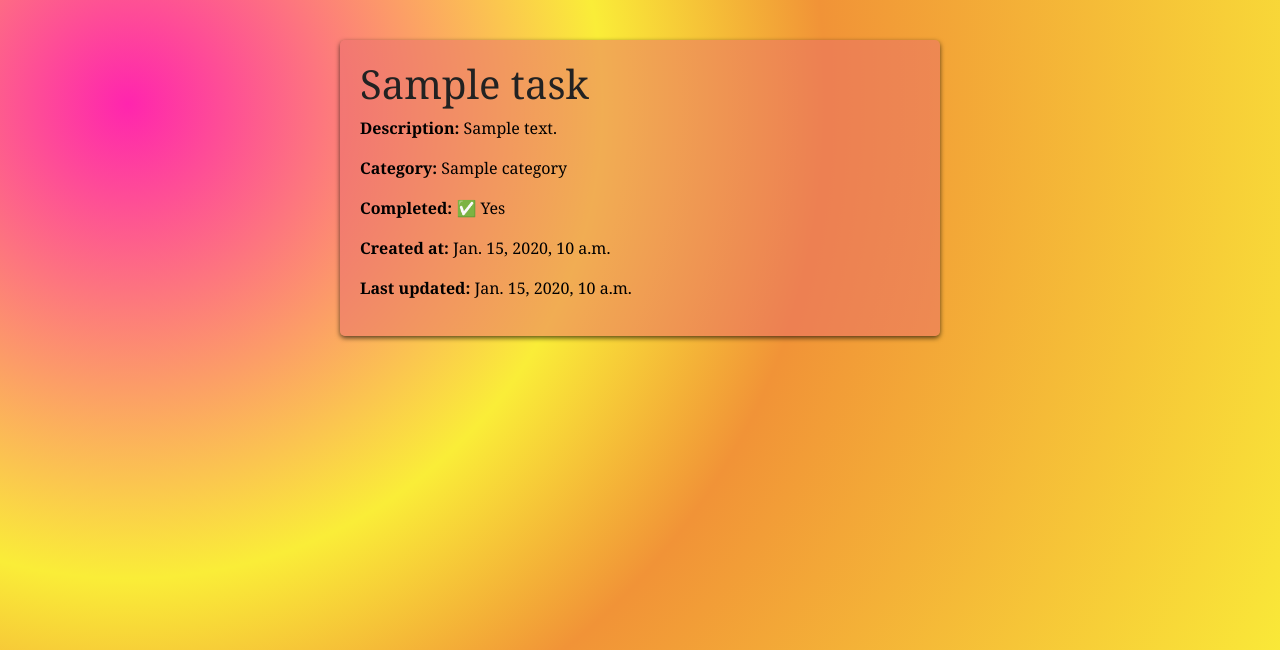
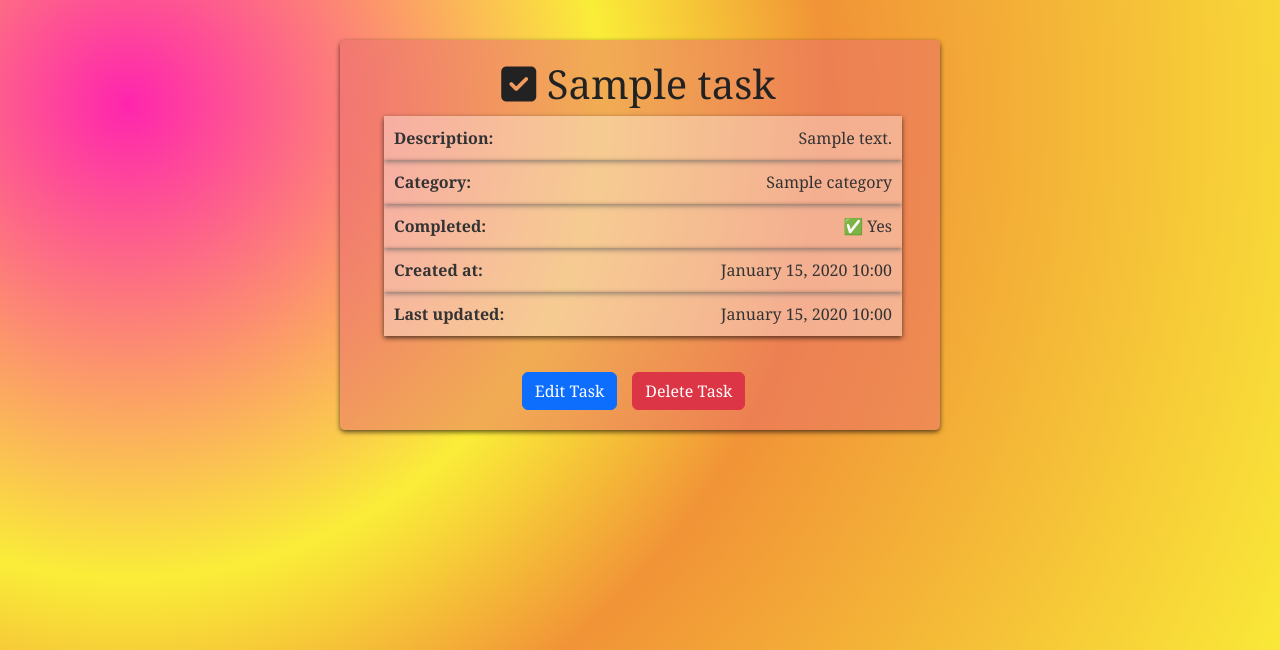
Before and after one commit to olletidblom/doit_ms3, a Django app: page /task/1/ in a window 1280 px wide. Shown: the part 56-706 px from the top of the page. Run offline with Django 5.2, Linux system fonts and the light colour scheme; a user stored in the database is signed in; tables that the repository leaves empty hold one stand-in row (values such as "Sample post").

Commit message:
All styleing finished on all pages. Added notices on all the CRUD functionality. Next up testing

```diff
--- a/profiles/views.py
+++ b/profiles/views.py
@@ -1,10 +1,11 @@
 from django.views.generic import TemplateView, UpdateView, FormView
 from django.contrib.auth.mixins import UserPassesTestMixin, LoginRequiredMixin
-
+from django.shortcuts import render, redirect
 from .models import Profile
 from .forms import ProfileForm
 from django.urls import reverse_lazy
 from django.shortcuts import get_object_or_404
+from django.contrib import messages
 
 class Profiles(FormView):
     """User Profile View"""
@@ -25,8 +26,8 @@ class Profiles(FormView):
         return kwargs
 
     def form_valid(self, form):
-        """Save the form and redirect."""
         form.save()
+        messages.success(self.request, "Profile updated successfully!")  # ✅ Add success message
         return super().form_valid(form)
 
 
--- a/todo/templates/todo/create_category.html
+++ b/todo/templates/todo/create_category.html
@@ -16,7 +16,7 @@
                 <p class="text-danger">{{ error_message }}</p>
             {% endif %}
             <div class="buttons-container">
-                <button type="button" class="btn btn-primary" onclick="window.location.href='{% url 'categorys' %}'">Create</button>
+                <button type="submit" class="btn btn-primary" onclick="window.location.href='{% url 'categorys' %}'">Create</button>
                 <button type="button" class="btn btn-danger" onclick="window.location.href='{% url 'categorys' %}'">Return</button>
             </div>
         </form>
--- a/todo/templates/todo/task.html
+++ b/todo/templates/todo/task.html
@@ -1,18 +1,44 @@
 {% extends 'base.html' %}
 {% load static %}
+{% block extra_css %}
+<link rel="stylesheet" href="https://cdnjs.cloudflare.com/ajax/libs/font-awesome/6.7.2/css/all.min.css" integrity="sha512-Evv84Mr4kqVGRNSgIGL/F/aIDqQb7xQ2vcrdIwxfjThSH8CSR7PBEakCr51Ck+w+/U6swU2Im1vVX0SVk9ABhg==" crossorigin="anonymous" referrerpolicy="no-referrer" />
+{% endblock extra_css%}
 
 {% block title%}
     {{task.title}}
 {% endblock title%}
 
 {% block content %}
-<h1>{{ task.title }}</h1>
+<div class="todo-container">
+<article class="task-list">
+    <h1 class="task-title text-center">
+        <i class="fas fa-check-square lg"></i>
+        {{ task.title }}
+    </h1>
 
-<p><strong>Description:</strong> {{ task.description }}</p>
-<p><strong>Category:</strong> {{ task.category }}</p>
-<p><strong>Completed:</strong> {% if task.completed %} ✅ Yes {% else %} ❌ No {% endif %}</p>
-<p><strong>Created at:</strong> {{ task.created_at }}</p>
-<p><strong>Last updated:</strong> {{ task.updated_at }}</p>
-</form>
+    <ul class="task-list">
+        <li class="task-item">
+            <strong>Description:</strong> {{ task.description|default:"No description" }}
+        </li>
+        <li class="task-item">
+            <strong>Category:</strong> {{ task.category|default:"No category" }}
+        </li>
+        <li class="task-item">
+            <strong>Completed:</strong> {% if task.completed %} ✅ Yes {% else %} ❌ No {% endif %}
+        </li>
+        <li class="task-item">
+            <strong>Created at:</strong> {{ task.created_at|date:"F d, Y H:i" }}
+        </li>
+        <li class="task-item">
+            <strong>Last updated:</strong> {{ task.updated_at|date:"F d, Y H:i" }}
+        </li>
+    </ul>
 
-{% endblock content%}
+    <div class="buttons-container">
+        <button  type="button" class="btn btn-primary" onclick="window.location.href='{% url 'edit_task' task.id %}'">Edit Task</button>
+        <button  type="button" class="btn btn-danger" onclick="window.location.href='{% url 'delete_task' task.id %}'">Delete Task</button>
+
+    </div>
+</article>
+</div>
+{% endblock content %}
--- a/todo/templates/todo/task_list.html
+++ b/todo/templates/todo/task_list.html
@@ -32,7 +32,7 @@
                         </div>
                     {% else %}
                         <div class="task-content">
-                            <a href="{% url 'task' task.id %}">{{ task.title }}</a>
+                            <u><a href="{% url 'task' task.id %}">{{ task.title }}</a></u>
                         </div>
                     {% endif %}
                 </div>
--- a/todo/views.py
+++ b/todo/views.py
@@ -87,13 +87,13 @@ class deleteTask(LoginRequiredMixin, DeleteView):
 class createCategory(LoginRequiredMixin, CreateView):
     model = Category
     form_class = CategoryForm
-    success_url = reverse_lazy('categorys')  # Redirect to task list after creating a category
-    template_name = 'todo/create_category.html'  # Create this template file
+    success_url = reverse_lazy('categorys')  # Redirect after creating a category
+    template_name = 'todo/create_category.html'
 
     def form_valid(self, form):
-        form.instance.user = self.request.user
+        form.instance.user = self.request.user  # Assign user
         response = super().form_valid(form)
-        messages.success(self.request, f"Category'{form.instance.title}' created successfully!")
+        messages.success(self.request, f"Category '{form.instance.name}' created successfully!")  # ✅ Use `name`
         return response
 
     def form_invalid(self, form):
@@ -129,15 +129,15 @@ class categoryList(LoginRequiredMixin, ListView):
 
 class editCategory(LoginRequiredMixin, UpdateView):
     model = Category
-    fields = ['name']  # Specify fields as a list
-
+    fields = ['name']  # ✅ Ensure you're using the correct field
     context_object_name = 'edit_category'
     template_name = 'todo/edit_category.html'
+    success_url = reverse_lazy('categorys')
 
     def form_valid(self, form):
         form.instance.user = self.request.user
         response = super().form_valid(form)
-        messages.success(self.request, f"Category'{form.instance.title}' edited successfully!")
+        messages.success(self.request, f"Category '{form.instance.name}' edited successfully!")  # ✅ Use `name`, not `title`
         return response
 
 
```
